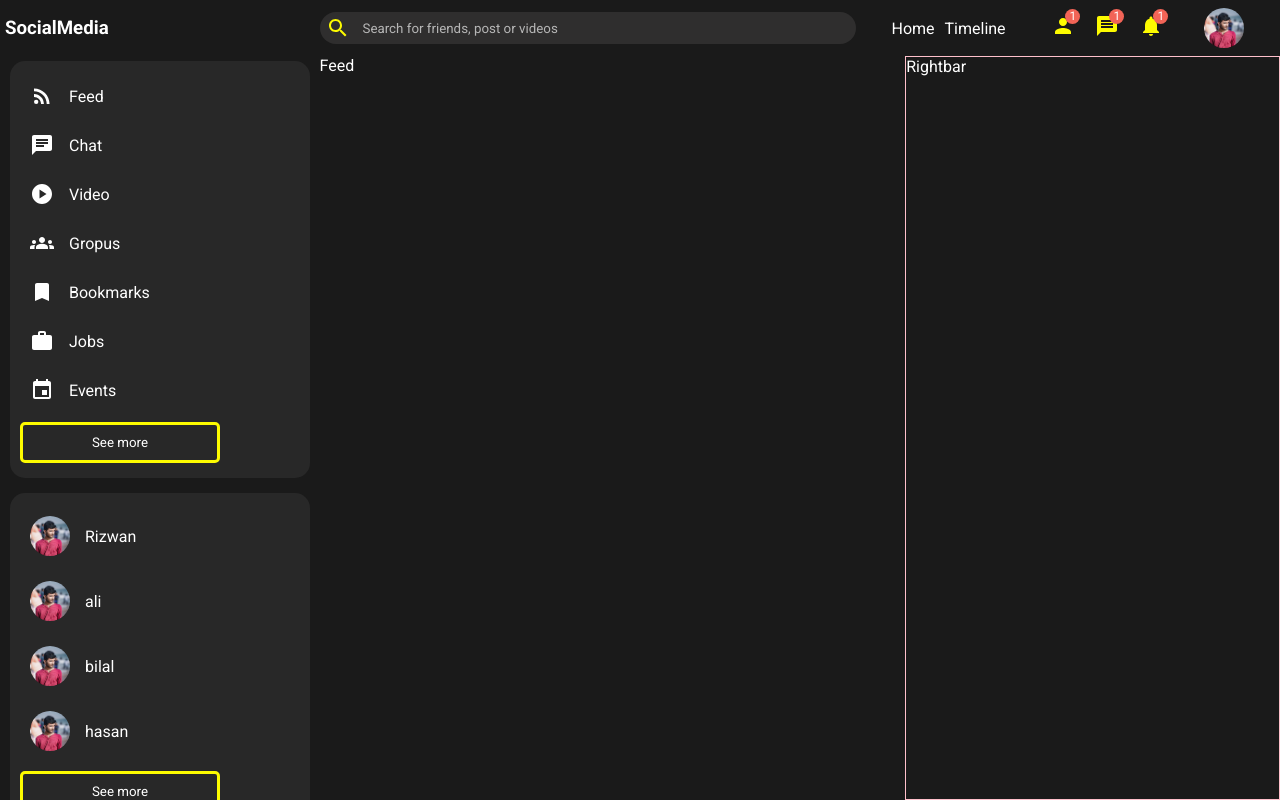
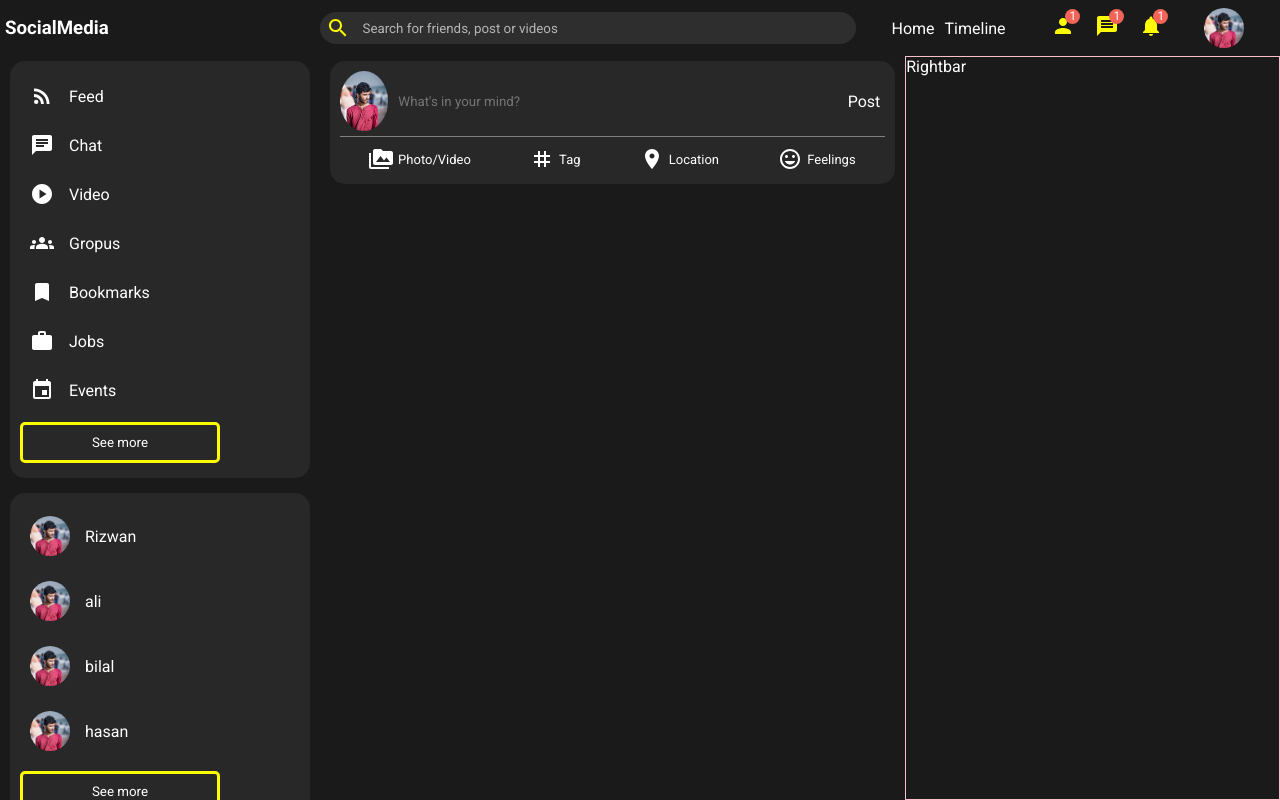
Before and after one commit to RizwanAhmed3000/Social-Media-React, a React (Create React App) app: page / in a window 1280 px wide. Built offline with nearby package versions, Linux system fonts and the light colour scheme.

Commit message:
sharePost area

```diff
--- a/src/components/Feed/Feed.css
+++ b/src/components/Feed/Feed.css
@@ -2,3 +2,7 @@
     flex: 5.5;
     /* border: 1px solid orange; */
 }
+
+.feedWrapper{
+    padding: 5px 10px;
+}
--- a/src/components/Feed/Feed.jsx
+++ b/src/components/Feed/Feed.jsx
@@ -1,9 +1,12 @@
+import Share from "../Shared/Share"
 import "./Feed.css"
 
 export default function Feed() {
     return (
         <div className="feedContainer">
-            Feed
+            <div className="feedWrapper">
+                <Share />
+            </div>
         </div>
     )
 }
--- /dev/null
+++ b/src/components/Shared/Share.css
@@ -0,0 +1,68 @@
+.shareBox {
+    background-color: #282828;
+    border-radius: 15px;
+}
+
+.shareWrapper {
+    padding: 10px;
+}
+
+.shareProfileImage {
+    width: 60px;
+    height: 60px;
+    border-radius: 50%;
+    object-fit: cover;
+}
+
+.shareTop {
+    display: flex;
+    align-items: center;
+    border-bottom: 1px solid gray;
+    padding-bottom: 5px;
+}
+
+.postInputText {
+    background-color: transparent;
+    border: none;
+    outline: none;
+    margin-left: 10px;
+    color: white;
+    width: 100%;
+}
+
+.shareBottom {
+    margin-top: 7px;
+
+}
+
+.shareOptions {
+    display: flex;
+    align-items: center;
+    justify-content: space-around;
+}
+
+.shareOtionBtn, .postBtn {
+    background-color: transparent;
+    color: white;
+    padding: 3px 5px;
+    border-radius: 5px;
+    cursor: pointer;
+    display: flex;
+    align-items: center;
+    font-size: small;
+    transition: all 250ms ease;
+}
+
+.shareOtionBtn:hover, .postBtn:hover{
+    background-color: #fdfb00;
+    color: #282828;
+}
+
+.shareIcons{
+    margin-right: 5px;;
+}
+
+.postBtn{
+    border: none;
+    font-size: inherit;
+}
--- /dev/null
+++ b/src/components/Shared/Share.jsx
@@ -0,0 +1,32 @@
+import "./Share.css"
+import { PermMedia, LocationOn, Tag, TagFaces } from "@mui/icons-material"
+
+export default function Share() {
+    return (
+        <div className="shareBox">
+            <div className="shareWrapper">
+                <div className="shareTop">
+                    <img src="/assets/FB_IMG_1634883944960.jpg" alt="" className="shareProfileImage" />
+                    <input type="text" className="postInputText" placeholder="What's in your mind?" />
+                    <button className="postBtn">Post</button>
+                </div>
+                <div className="shareBottom">
+                    <div className="shareOptions">
+                        <div className="shareOption">
+                            <span className="shareOtionBtn"><PermMedia className="shareIcons"/>Photo/Video</span>
+                        </div>
+                        <div className="shareOption">
+                            <span className="shareOtionBtn"><Tag className="shareIcons"/>Tag</span>
+                        </div>
+                        <div className="shareOption">
+                            <span className="shareOtionBtn"><LocationOn className="shareIcons"/>Location</span>
+                        </div>
+                        <div className="shareOption">
+                            <span className="shareOtionBtn"><TagFaces className="shareIcons"/>Feelings</span>
+                        </div>
+                    </div>
+                </div>
+            </div>
+        </div>
+    )
+}
```
